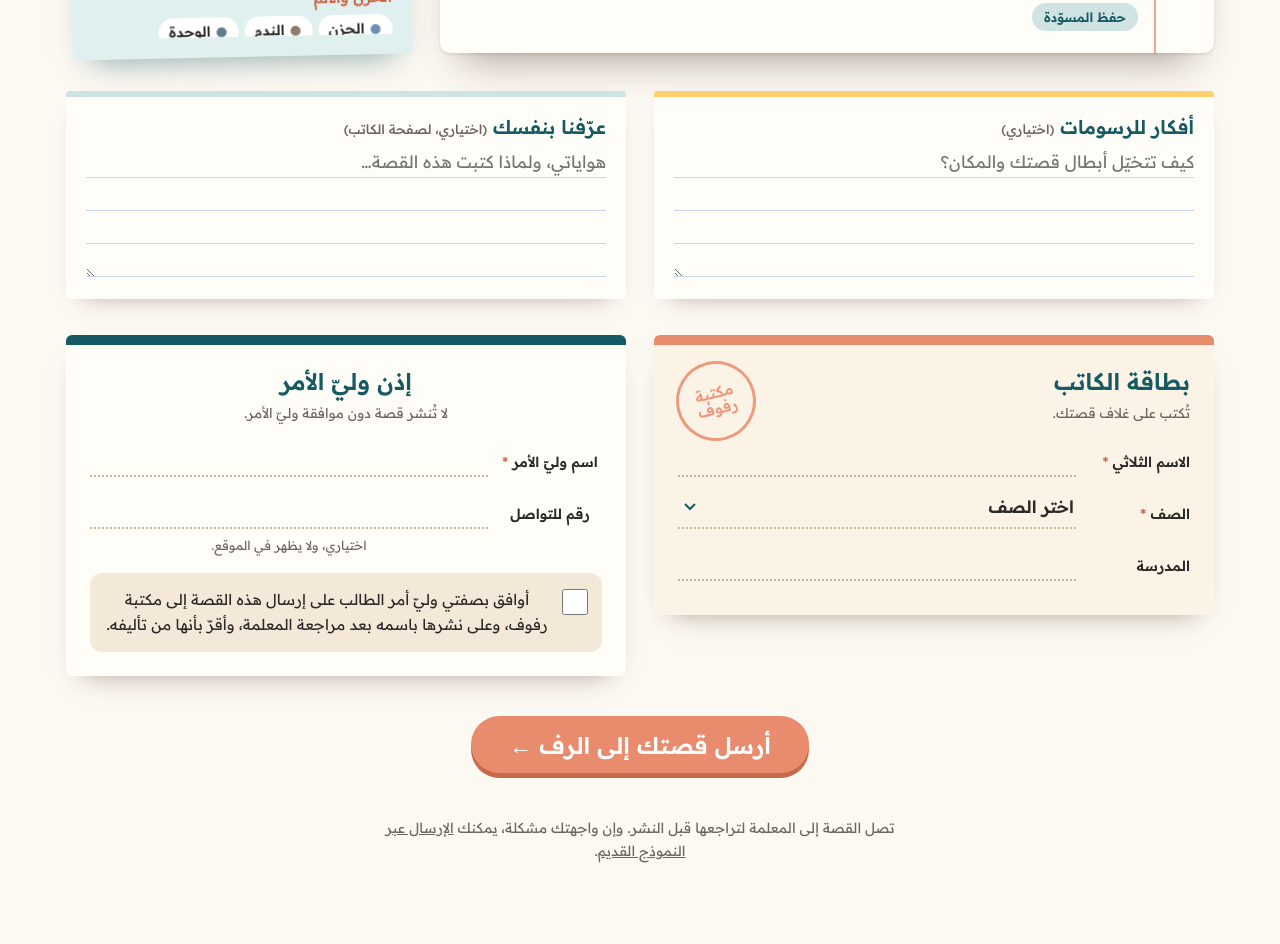
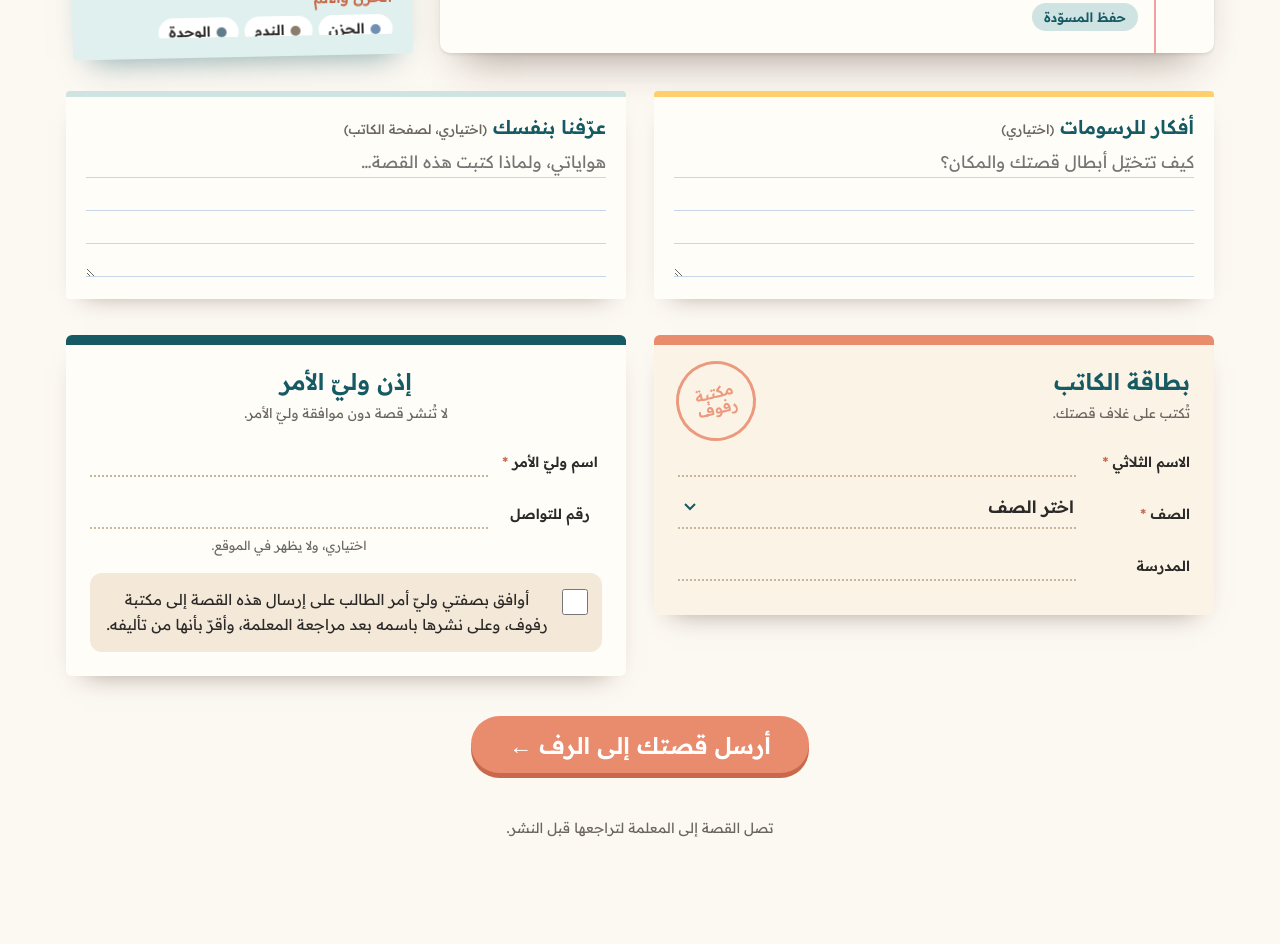
Before and after one commit to aishaabdullh1998-ui/rufuf, a plain HTML site: page send.html in a window 1280 px wide. Shown: the part 1050-1994 px from the top of the page. After the commit the page ends 1970 px from the top, so only its background shows below. Drawn offline with Linux system fonts and the light colour scheme; a web font is replaced by a local one.

Commit message:
إلغاء رابط نموذج Google القديم لإرسال القصص
Co-Authored-By: Claude Opus 5.5 <noreply@anthropic.com>
Claude-Session: https://claude.ai/code/session_019WLqX5sKvm3Dpcbb9SuGPG

```diff
--- a/send.html
+++ b/send.html
@@ -330,7 +330,7 @@ button{cursor:pointer}
 <section class="send">
   <button class="btn coral" type="submit" id="sendBtn">أرسل قصتك إلى الرف ←</button>
   <span class="msg" id="msg" role="status" aria-live="polite"></span>
-  <p>تصل القصة إلى المعلمة لتراجعها قبل النشر. وإن واجهتك مشكلة، يمكنك <a href="https://docs.google.com/forms/d/e/1FAIpQLSdI0xPUOlzXS_yQZuTaqn8QybDI5Ttw38DxTa26rnrskWf_0Q/viewform?usp=header" target="_blank" rel="noopener">الإرسال عبر النموذج القديم</a>.</p>
+  <p>تصل القصة إلى المعلمة لتراجعها قبل النشر.</p>
 </section>
 </form>
 </main>
```
Also changed, not shown: index.html (+0 -1 lines).
